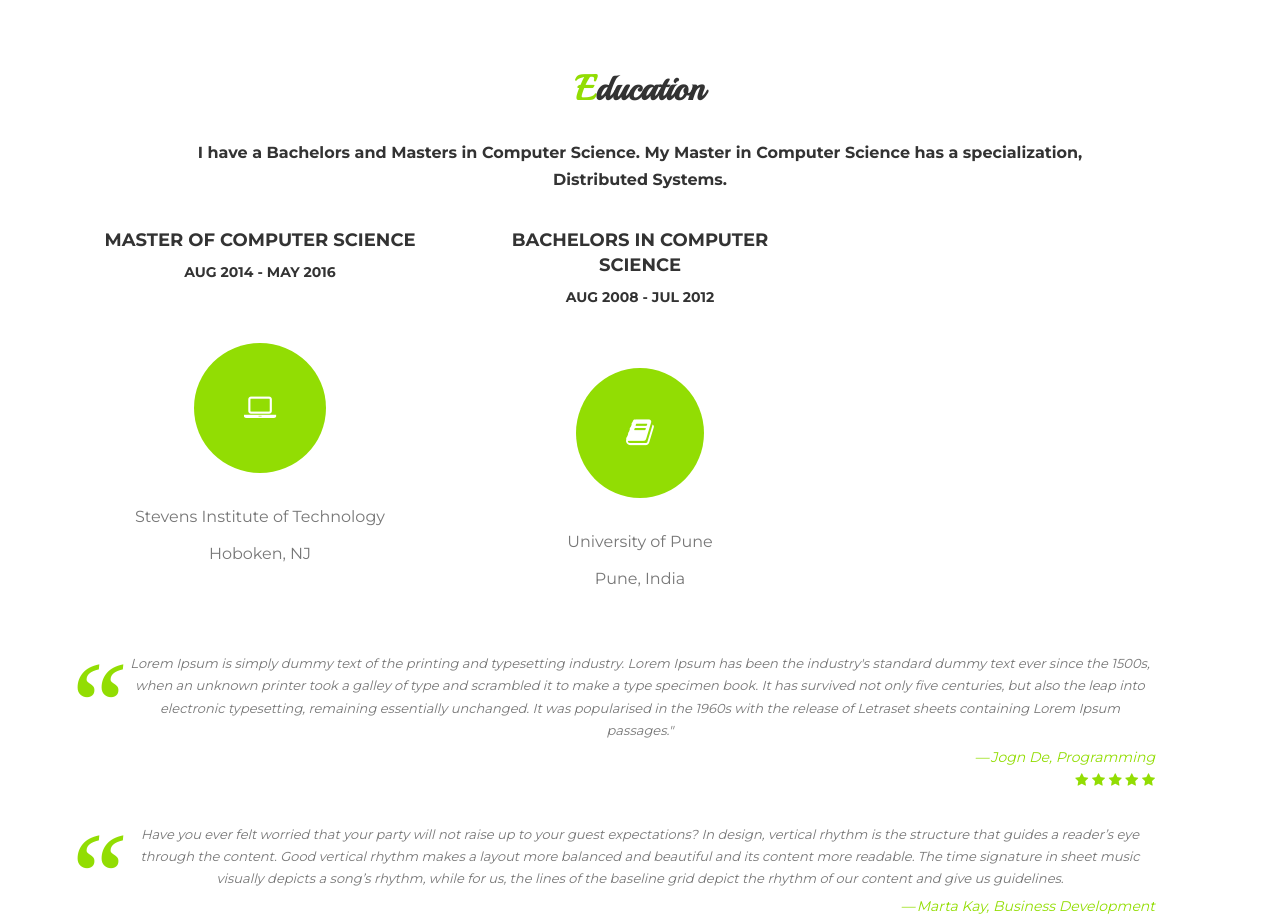
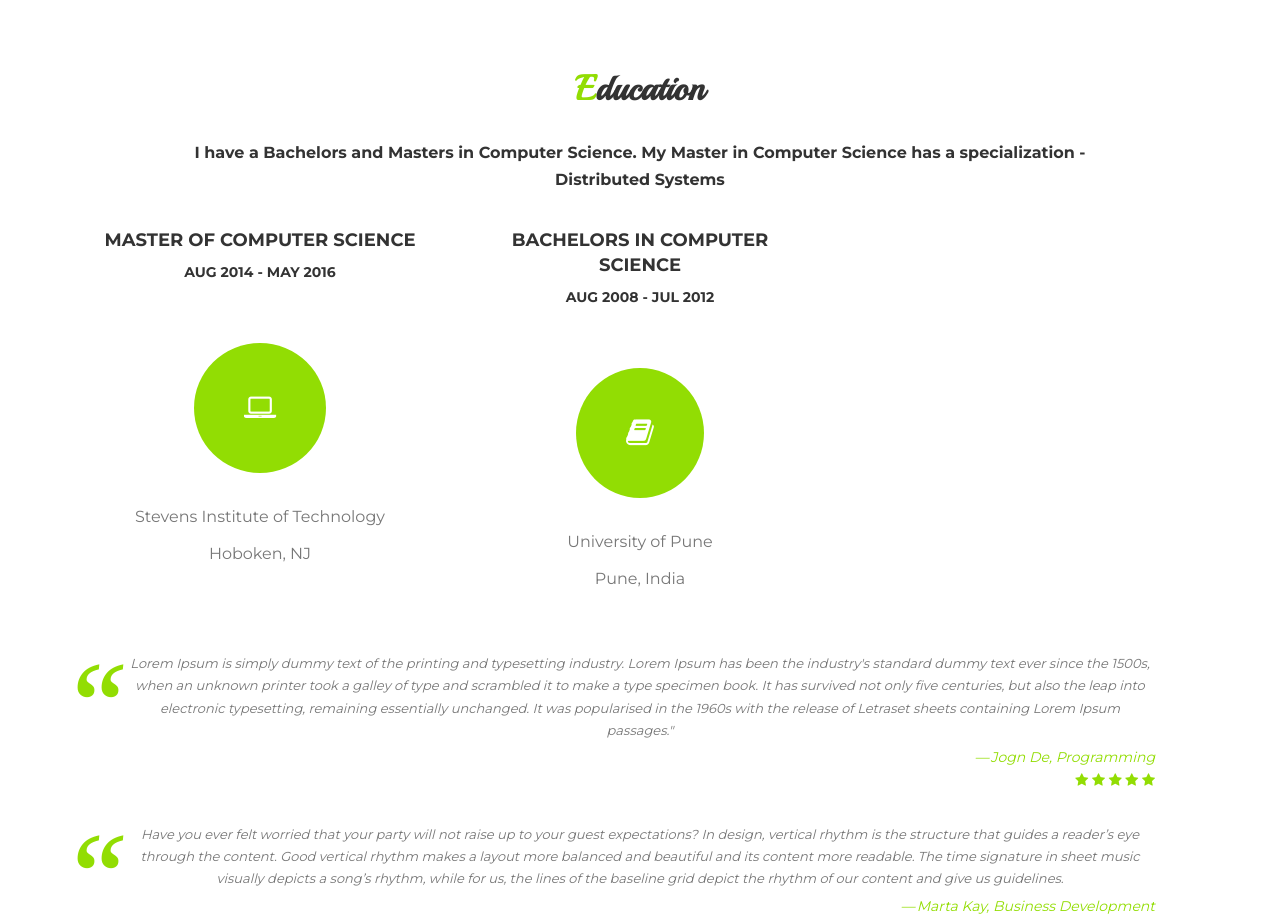
Before and after one commit to gauravnagarnaik/gauravnagarnaik.github.io, a plain HTML site: page index.html in a window 1280 px wide. Shown: the part 3420-4340 px from the top of the page. Drawn offline with nearby package versions, Linux system fonts and the light colour scheme; some packages are replaced by stand-ins of ours.

Commit message:
Update index.html -Education

```diff
--- a/index.html
+++ b/index.html
@@ -376,7 +376,7 @@
 		<div class="container">
 			<div class="heading">
 				<h2>Education</h2>
-				<h3>I have a Bachelors and Masters in Computer Science. My Master in Computer Science has a specialization, Distributed Systems.</h3>
+				<h3>I have a Bachelors and Masters in Computer Science. My Master in Computer Science has a specialization - <p>Distributed Systems</p></h3>
 			</div>
 		</div>
 
```
